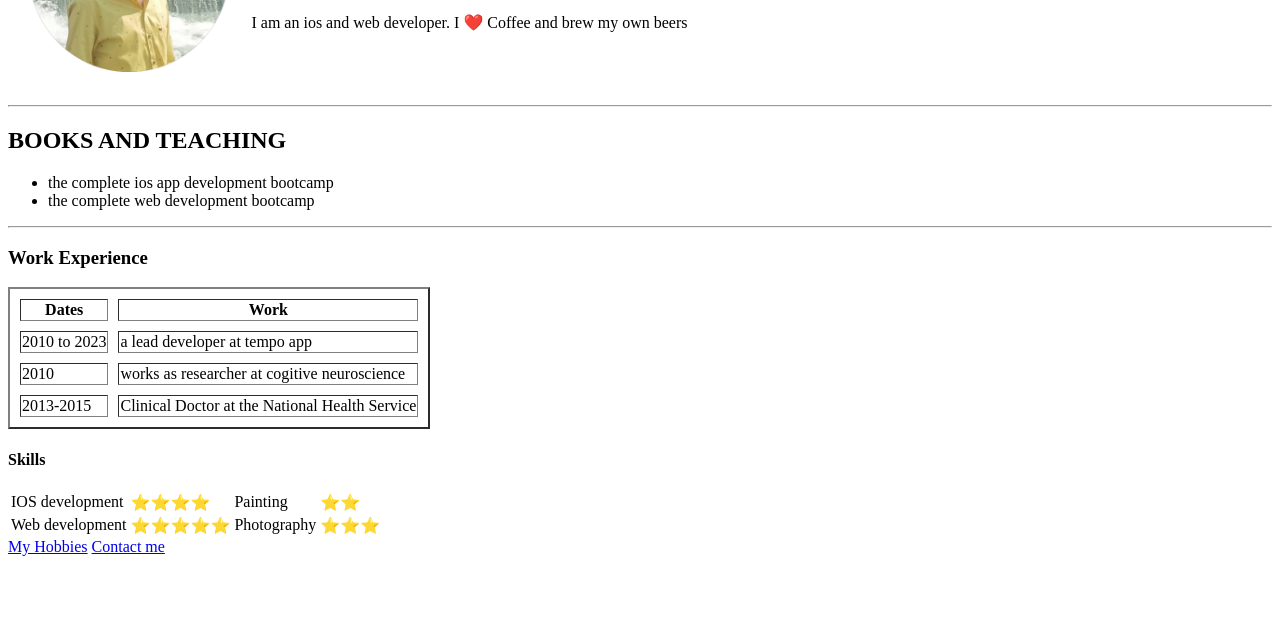
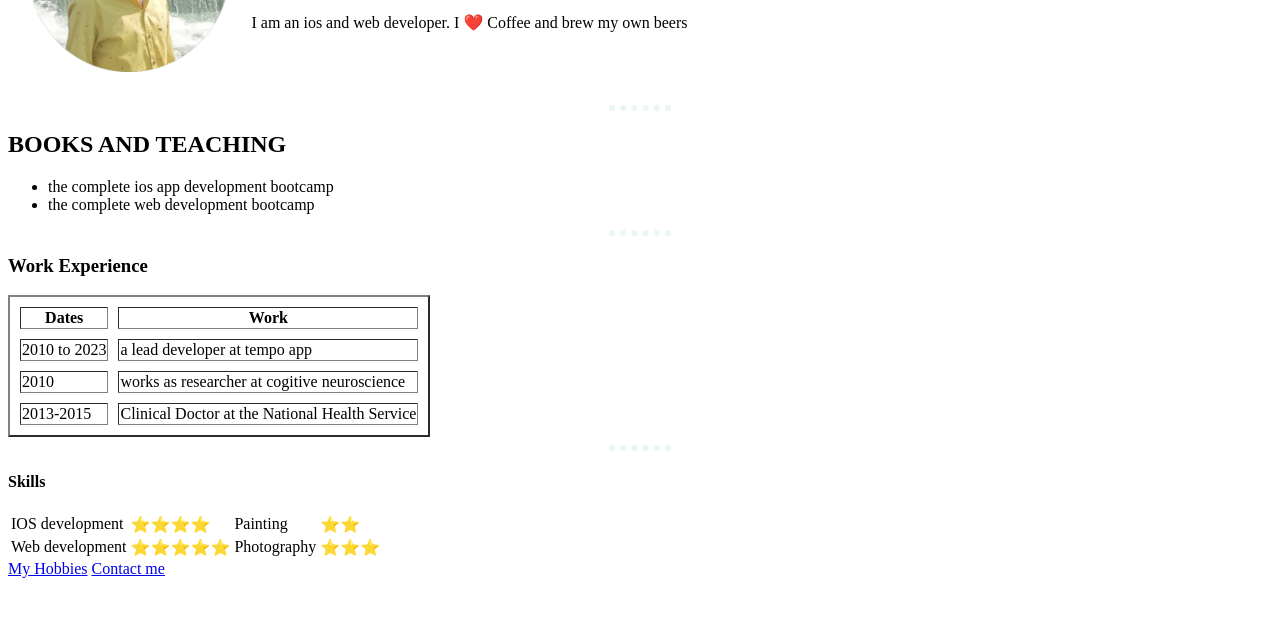
Before and after one commit to Khalekarakash03/cv, a plain HTML site: page index.html in a window 1280 px wide. Shown: the part 157-774 px from the top of the page. Drawn offline with Linux system fonts and the light colour scheme.

Commit message:
Update index.html

```diff
--- a/index.html
+++ b/index.html
@@ -4,6 +4,13 @@
     <meta charset="UTF-8">
 
     <title>Akash Khalekar Personal Site</title>
+    <style>
+    hr{
+    border: dotted #EAF6F6 6px;
+    border-bottom: none;
+    width: 4%
+    }
+    </style>
 </head>
     <style>
         img{
@@ -24,9 +31,7 @@
             </td>
         </tr>
     </table>
-    <hr border: dotted #EAF6F6 6px;
-    border-bottom: none;
-    width: 4%;>
+    <hr>
 
 
     <h2>BOOKS AND TEACHING</h2>
@@ -66,9 +71,7 @@
 
     </table>
 
-    <hrborder: dotted #EAF6F6 6px;
-    border-bottom: none;
-    width: 4%;>
+    <hr>
     <h4>Skills</h4>
 
                 <table cellspace="20">
```
